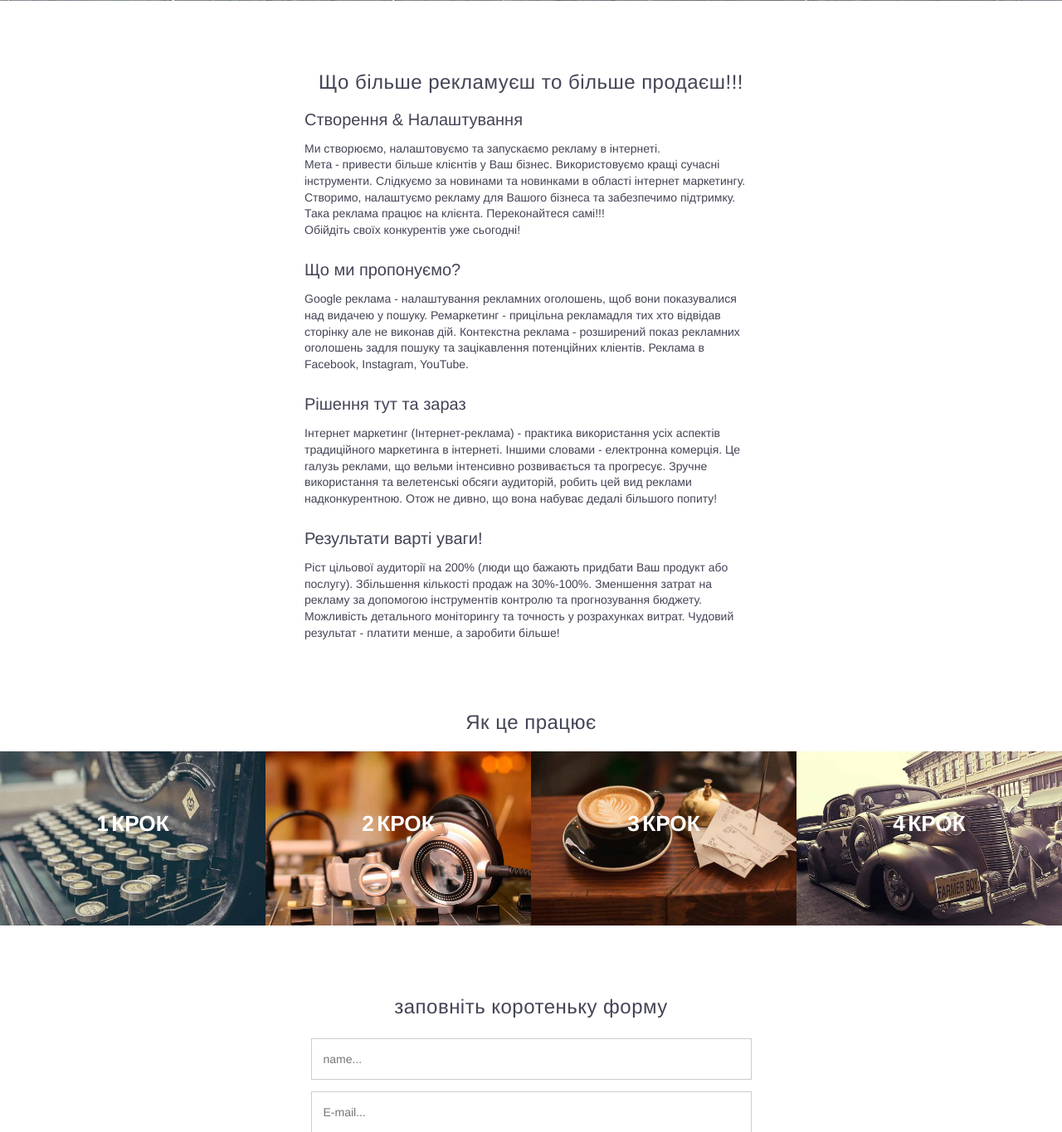
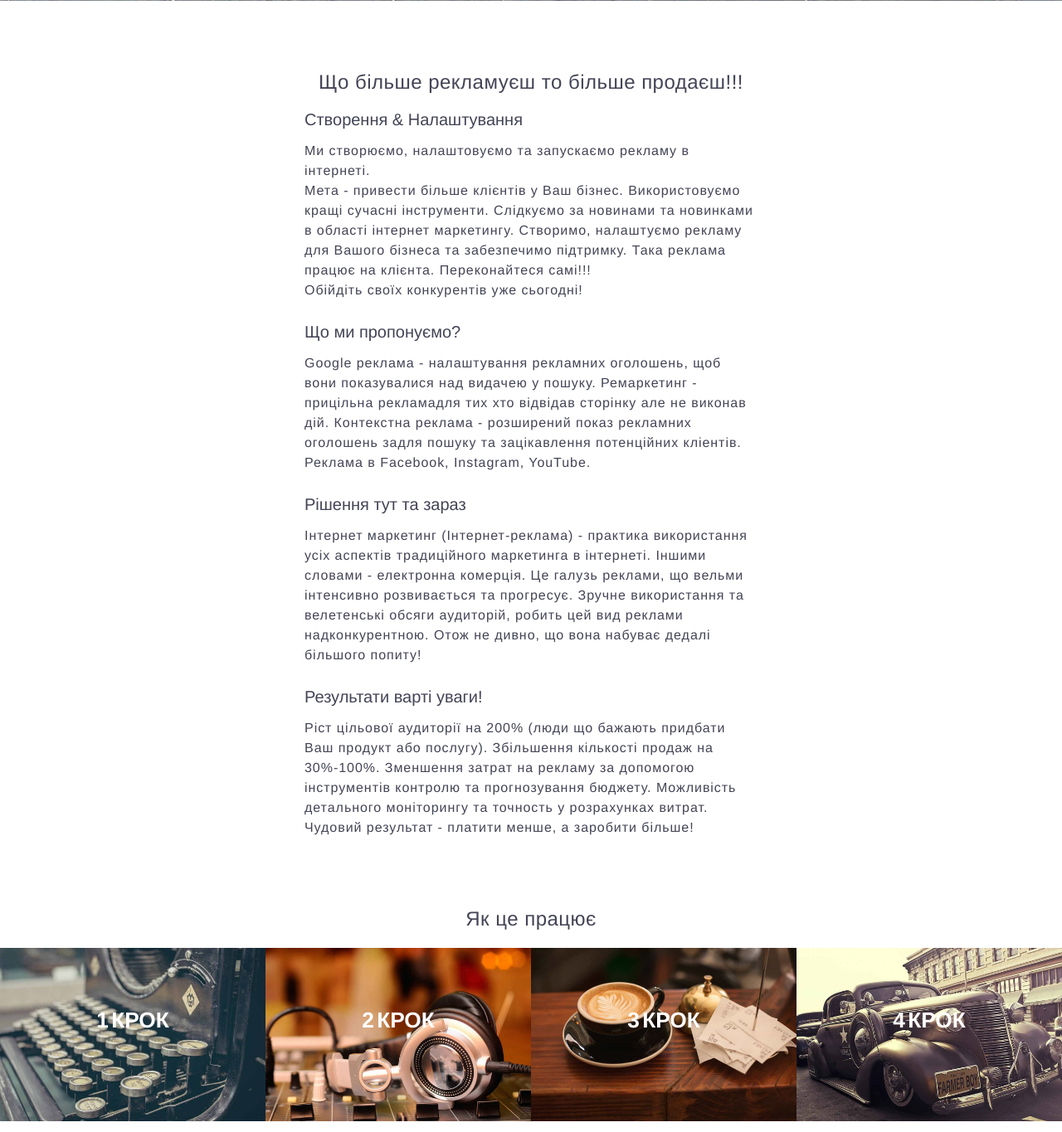
Before and after one commit to Sashko-kapillar/reklama-modelin, a PHP site: page / in a window 1280 px wide. Shown: the part 811-2176 px from the top of the page at 83% size. Run offline with PHP 8.4, Linux system fonts and the light colour scheme; some libraries are stand-ins or nearby versions.

Commit message:
mod text size

```diff
--- a/assets/style.css
+++ b/assets/style.css
@@ -87,7 +87,7 @@ p {
 }
 
 .container {
-  padding: 0 16px;
+  padding: 0 20px;
   margin: 0 auto;
   height: 100%;
 }
@@ -353,6 +353,12 @@ img {
 .about-list {
   flex-direction: column;
   gap: 24px;
+}
+.aboutus-text {
+  font-weight: 500;
+  font-size: 16px;
+  line-height: 150%;
+  letter-spacing: 0.06em;
 }
 
 .process ul li {
--- a/index.html
+++ b/index.html
@@ -270,7 +270,7 @@ height="0" width="0" style="display:none;visibility:hidden">
             <ul class="about-list">
               <li class="col-sm-6 wowload fadeInLeft">
                 <h3>Створення & Налаштування</h3>
-                <p>
+                <p class="aboutus-text">
                   Ми створюємо, налаштовуємо та запускаємо рекламу в
                   інтернеті.<br />
                   Мета - привести більше клієнтів у Ваш бізнес. Використовуємо
@@ -283,7 +283,7 @@ height="0" width="0" style="display:none;visibility:hidden">
               </li>
               <li class="col-sm-6 wowload fadeInLeft">
                 <h3>Що ми пропонуємо?</h3>
-                <p>
+                <p class="aboutus-text">
                   Google реклама - налаштування рекламних оголошень, щоб вони
                   показувалися над видачею у пошуку. Ремаркетинг - прицільна
                   рекламадля тих хто відвідав сторінку але не виконав дій.
@@ -294,7 +294,7 @@ height="0" width="0" style="display:none;visibility:hidden">
               </li>
               <li class="col-sm-6 wowload fadeInLeft">
                 <h3>Рішення тут та зараз</h3>
-                <p>
+                <p class="aboutus-text">
                   Інтернет маркетинг (Інтернет-реклама) - практика використання
                   усіх аспектів традиційного маркетинга в інтернеті. Іншими
                   словами - електронна комерція. Це галузь реклами, що вельми
@@ -306,7 +306,7 @@ height="0" width="0" style="display:none;visibility:hidden">
               </li>
               <li class="col-sm-6 wowload fadeInLeft">
                 <h3>Результати варті уваги!</h3>
-                <p>
+                <p class="aboutus-text">
                   Ріст цільової аудиторії на 200% (люди що бажають придбати Ваш
                   продукт або послугу). Збільшення кількості продаж на 30%-100%.
                   Зменшення затрат на рекламу за допомогою інструментів контролю
```
